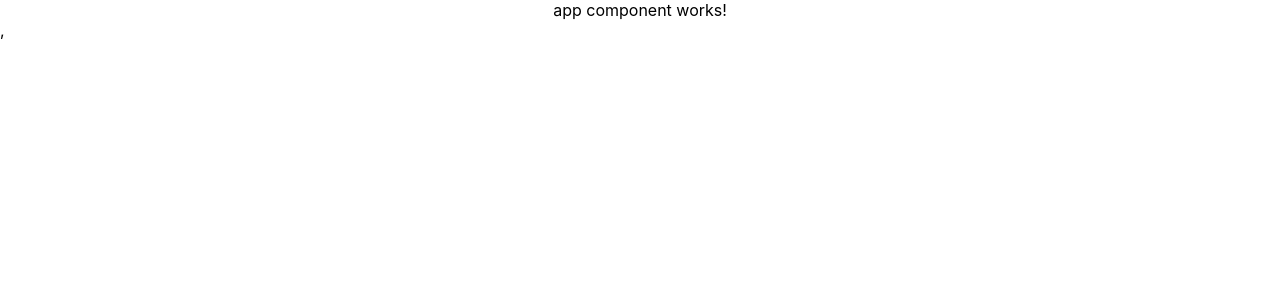
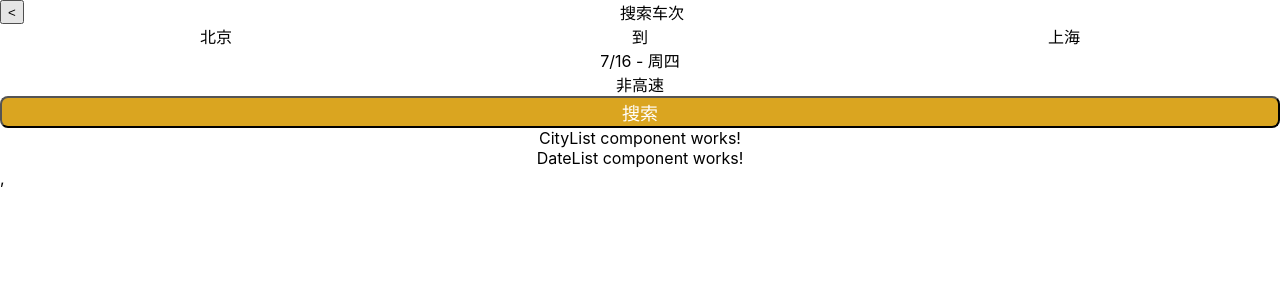
Before and after one commit to carlsiry/train-ticket, a React app: page / in a window 1280 px wide. Shown: the top 300 px of the page. Built offline with nearby package versions, Linux system fonts and the light colour scheme.

Commit message:
feat: index page view

```diff
--- /dev/null
+++ b/src/common/Header.css
@@ -0,0 +1,4 @@
+.header {
+  display: flex;
+  justify-content: space-between;
+}
--- /dev/null
+++ b/src/common/Header.js
@@ -0,0 +1,19 @@
+import React from 'react'
+import { memo } from 'react'
+import './Header.css'
+
+// 城市列表组件
+function Header(props) {
+  const { title, onBack } = props
+  return (
+    <div className="header">
+      <button className="back" onClick={() => onBack()}>
+        &lt;
+      </button>
+      <span className="title">{title}</span>
+      <span className="fill-space"></span>
+    </div>
+  )
+}
+
+export default memo(Header)
--- /dev/null
+++ b/src/common/util.js
@@ -0,0 +1,25 @@
+export function getDateAndDayStr(time = new Date()) {
+  const month = time.getMonth() + 1
+  const date = time.getDate()
+  const day = time.getDay()
+  return `${month}/${date} - 周${getDayCh(day)}`
+}
+
+function getDayCh(day) {
+  switch (day) {
+    default:
+      return '日'
+    case 1:
+      return '一'
+    case 2:
+      return '二'
+    case 3:
+      return '三'
+    case 4:
+      return '四'
+    case 5:
+      return '五'
+    case 6:
+      return '六'
+  }
+}
--- a/src/index/App.css
+++ b/src/index/App.css
@@ -1,38 +1,20 @@
-.App {
+.index-page {
+  width: 100%;
+  height: 100%;
   text-align: center;
+  font-size: 16px;
 }
 
-.App-logo {
-  height: 40vmin;
-  pointer-events: none;
+.index-page .city-from-to {
+  display: flex;
+  justify-content: space-around;
 }
 
-@media (prefers-reduced-motion: no-preference) {
-  .App-logo {
-    animation: App-logo-spin infinite 20s linear;
-  }
+.index-page .search {
+  width: 100%;
+  height: 32px;
+  border-radius: 8px;
+  background-color: goldenrod;
+  font-size: 18px;
+  color: #fff;
 }
-
-.App-header {
-  background-color: #282c34;
-  min-height: 100vh;
-  display: flex;
-  flex-direction: column;
-  align-items: center;
-  justify-content: center;
-  font-size: calc(10px + 2vmin);
-  color: white;
-}
-
-.App-link {
-  color: #61dafb;
-}
-
-@keyframes App-logo-spin {
-  from {
-    transform: rotate(0deg);
-  }
-  to {
-    transform: rotate(360deg);
-  }
-}
--- a/src/index/App.js
+++ b/src/index/App.js
@@ -1,10 +1,29 @@
 import React from 'react'
+import { connect } from 'react-redux'
 import './App.css'
-import { connect } from 'react-redux'
+
+import Header from '../common/Header'
+import { getDateAndDayStr } from '../common/util'
+import CityList from './CityList'
+import DateList from './DateList'
 
 function App(props) {
+  const { departCity, arriveCity, isSpeed, departDate } = props
   console.log(props)
-  return <div className="App">app component works!</div>
+  return (
+    <div className="index-page">
+      <Header title="搜索车次" />
+      <div className="city-from-to">
+        <div className="from">{departCity || '北京'}</div>到
+        <div className="to">{arriveCity || '上海'}</div>
+      </div>
+      <div className="depart-date">{getDateAndDayStr(departDate)}</div>
+      <div className="is-speed">{isSpeed ? '是' : '非'}高速</div>
+      <button className="search">搜索</button>
+      <CityList />
+      <DateList />
+    </div>
+  )
 }
 
 export default connect(
--- /dev/null
+++ b/src/index/CityList.js
@@ -0,0 +1,10 @@
+import React from 'react'
+import { memo } from 'react'
+
+// 城市列表组件
+function CityList(props) {
+  //   const {} = props
+  return <div className="city-list">CityList component works!</div>
+}
+
+export default memo(CityList)
--- /dev/null
+++ b/src/index/DateList.js
@@ -0,0 +1,10 @@
+import React from 'react'
+import { memo } from 'react'
+
+// 城市列表组件
+function DateList(props) {
+  //   const {} = props
+  return <div className="date-list">DateList component works!</div>
+}
+
+export default memo(DateList)
--- a/src/index/store.js
+++ b/src/index/store.js
@@ -5,7 +5,7 @@ import reducer from './reducers'
 const initialState = {
   departCity: null,
   arriveCity: null,
-  departDate: Date.now(),
+  departDate: new Date(),
   isSpeed: false,
   cityList: [],
 }
```
Also changed, not shown: src/index/CityList.css (added), src/index/DateList.css (added).
